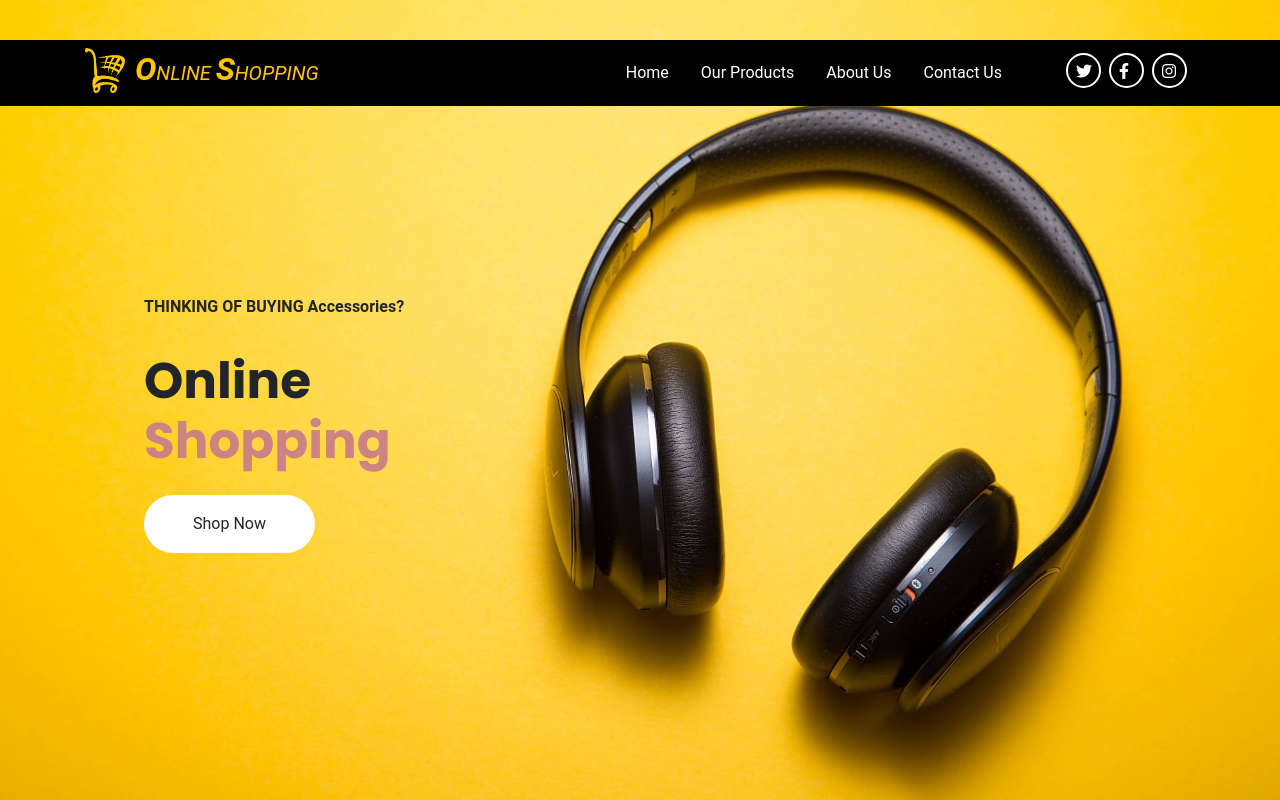
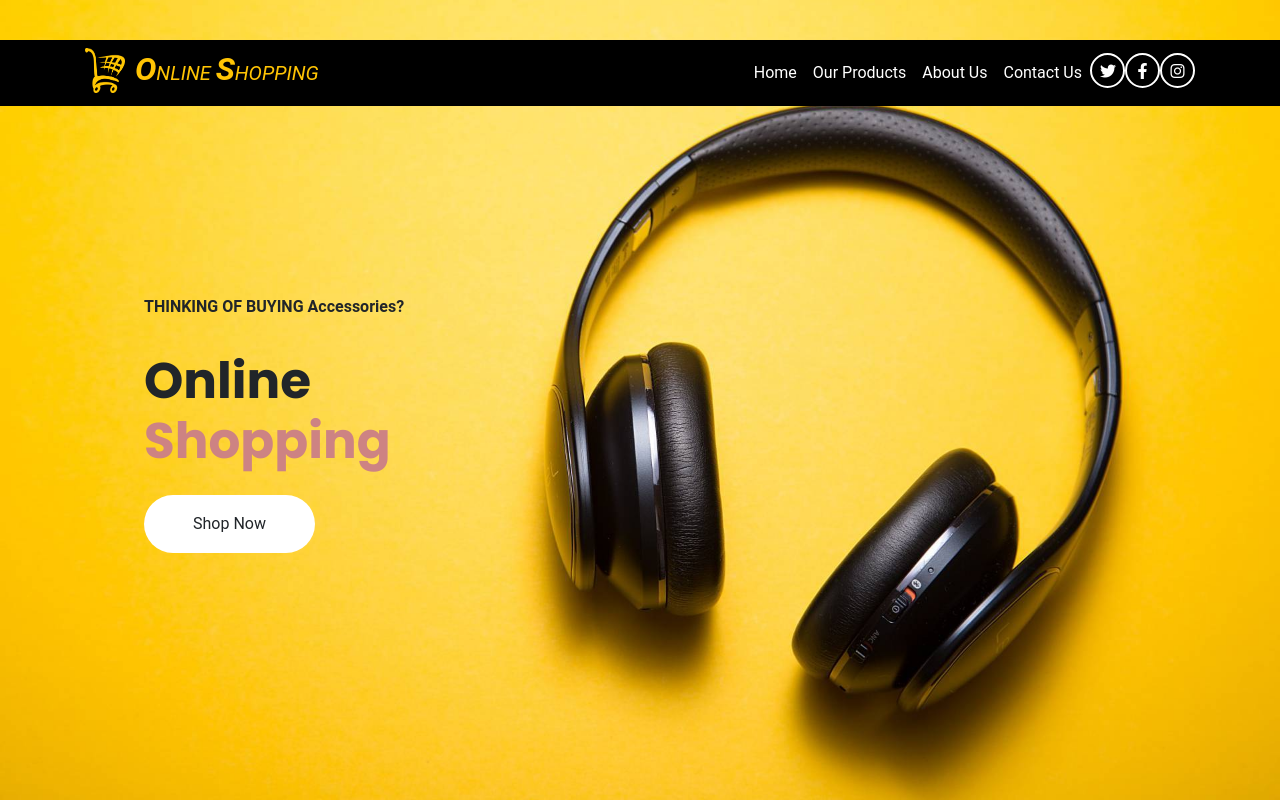
Before and after one commit to mariam55511/project4, a plain HTML site: page index.html in a window 1280 px wide. Shown: the top 800 px of the page. Drawn offline with Linux system fonts and the light colour scheme; a web font is replaced by a local one.

Commit message:
Add files via upload

```diff
--- a/index.html
+++ b/index.html
@@ -12,33 +12,36 @@
         <!-- home section -->
 
         <header id="home" class="position-relative">
-            <nav class="navbar navbar-expand-lg background nav py-0">
+            <nav class="navbar navbar-expand-lg  background nav py-0">
+
                 <div class="container">
                 <a class="navbar-brand font-italic" href="#">
                     <img src="images/logo.png" class="w-10 mb-2"> <span style="font-size: xx-large; font-weight: bolder;">O</span>NLINE <span  style="font-size: xx-large;font-weight: bolder;">S</span>HOPPING</a>
-
+                <button class="navbar-toggler background-text " type="button" data-toggle="collapse" data-target="#navbarSupportedContent" aria-controls="navbarSupportedContent" aria-expanded="false" aria-label="Toggle navigation">
+                    <span class="navbar-toggler-icon"></span>
+                  </button>
 
                 <div class="collapse navbar-collapse" id="navbarSupportedContent">
                   <ul class="navbar-nav ml-auto">
                     <li class="nav-item active">
                       <a class="nav-link" href="#home">Home <span class="sr-only">(current)</span></a>
                     </li>
-                    <li class="nav-item px-3">
+                    <li class="nav-item ">
                       <a class="nav-link" href="#">Our Products</a>
                     </li>
                     <li class="nav-item ">
                         <a class="nav-link" href="#">About Us</a>
                       </li>
-                      <li class="nav-item pl-3 pr-5">
+                      <li class="nav-item ">
                         <a class="nav-link" href="#">Contact Us</a>
                       </li>
-                      <li class="nav-item px-2">
+                      <li class="nav-item text-center">
                         <a class="nav-link icons" href="#"><i class="fa-brands fa-twitter"></i></a>
                       </li>
-                      <li class="nav-item  ">
-                        <a class="nav-link icons" href="#"><i class="fa-brands fa-facebook-f"></i></a>
+                      <li class="nav-item text-center  ">
+                        <a class="nav-link icons " href="#"><i class="fa-brands fa-facebook-f"></i></a>
                       </li>
-                      <li class="nav-item px-2">
+                      <li class="nav-item text-center">
                         <a class="nav-link  icons" href="#"><i class="fa-brands fa-instagram"></i></a>
                       </li>
 
```
